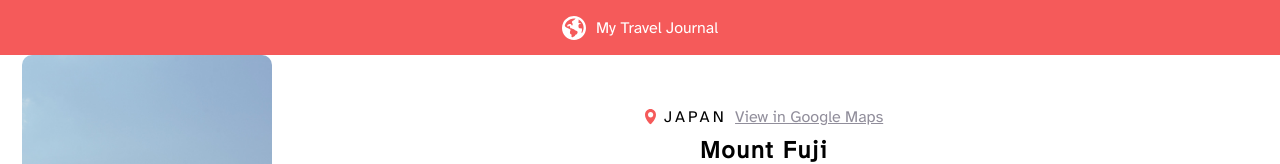
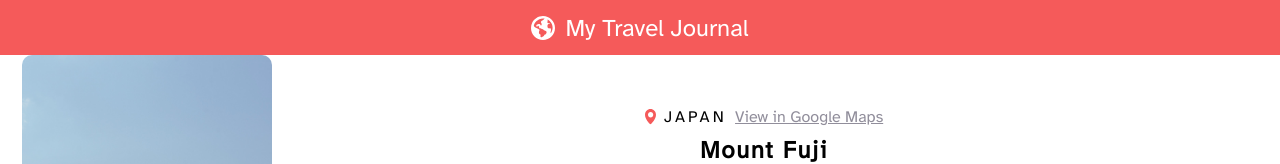
Before and after one commit to tashasyarifah/travel-journal, a React (Create React App) app: page / in a window 1280 px wide. Shown: the top 164 px of the page. Built offline with nearby package versions, Linux system fonts and the light colour scheme.

Commit message:
Update h1 font-size

```diff
--- a/src/components/Navbar.module.css
+++ b/src/components/Navbar.module.css
@@ -14,6 +14,5 @@
 
 h1 {
   color: #fff;
-  font-size: 16px;
   font-weight: 400;
 }
```
